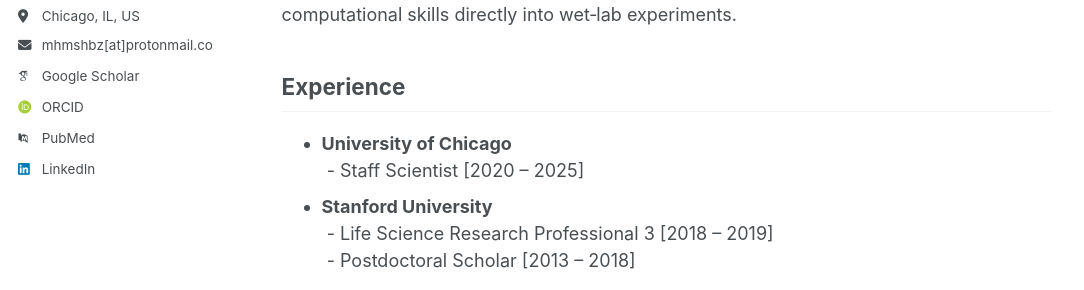
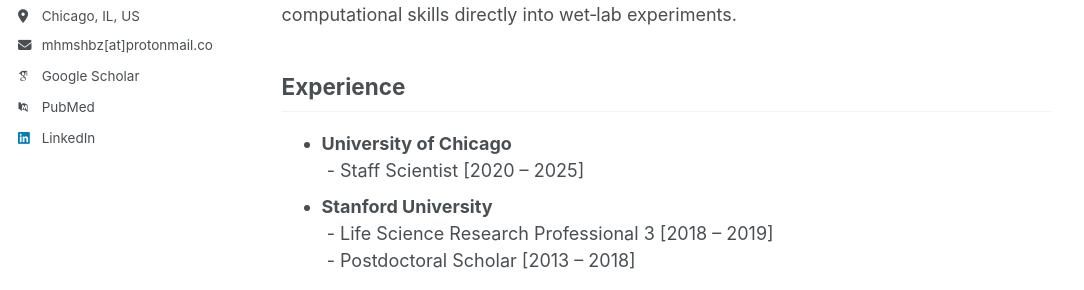
Before and after one commit to shahbazi-m/shahbazi-m.github.io, a Jekyll site: the page built from _pages/about.md, in a window 1280 px wide. Shown: the part 361-651 px from the top of the page, without its empty margins (0-1084 px from the left). Built offline with Jekyll 4.4.1, drawn with Linux system fonts in a browser that asks for light colours; some web fonts are replaced; a script that is not in the unit is left out.

Commit message:
Update _config.yml

```diff
--- a/_config.yml
+++ b/_config.yml
@@ -36,7 +36,7 @@ author:
 ##  arxiv            : # URL - Update with the correct link to your profile
 ##  impactstory      : # URL
   googlescholar    : "https://scholar.google.com/citations?user=9kl7kjMAAAAJ&hl=en"
-  orcid            : "https://orcid.org/0000-0002-7532-6799"
+##  orcid            : "https://orcid.org/0000-0002-7532-6799"
   pubmed           : "https://www.ncbi.nlm.nih.gov/myncbi/mohammad.shahbazi.3/bibliography/public/"
 ##  semantic         : # URL
 ##  researchgate     : "https://www.researchgate.net/profile/Mohammad-Shahbazi-9"
```
